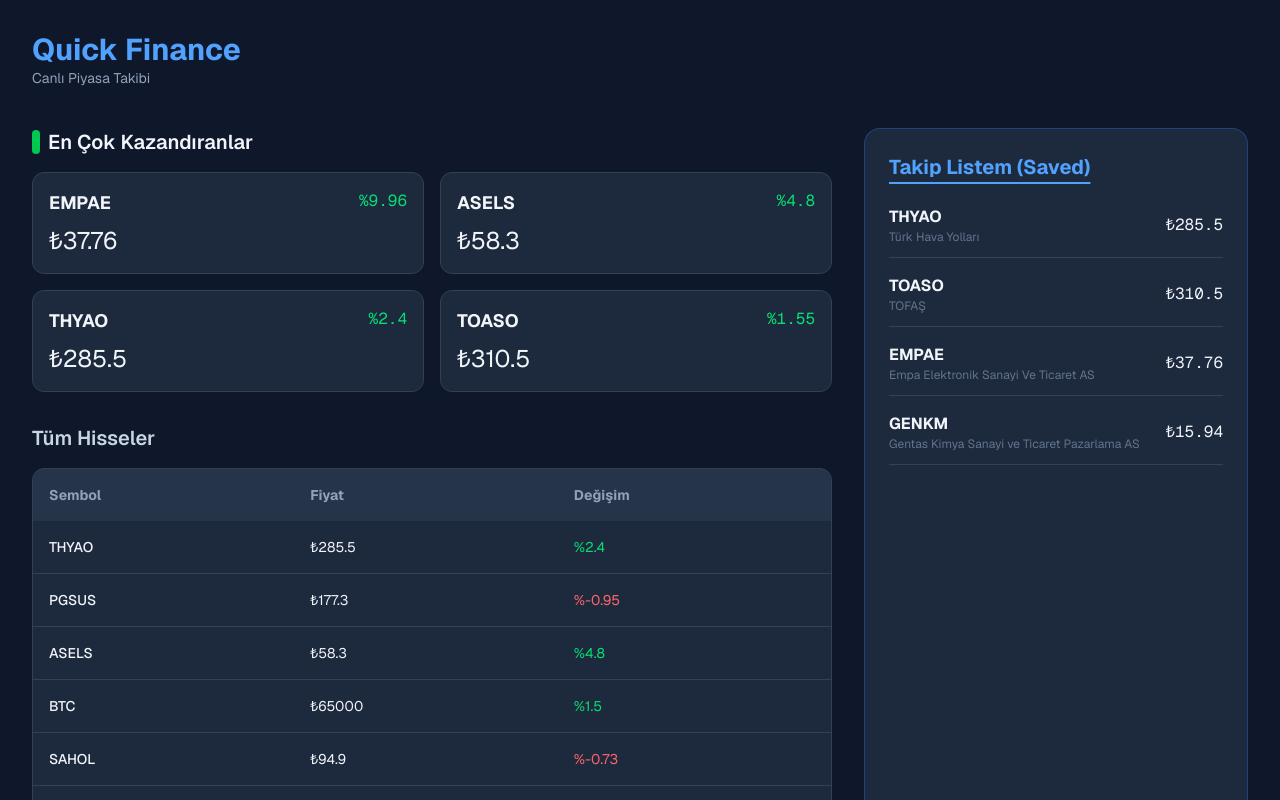
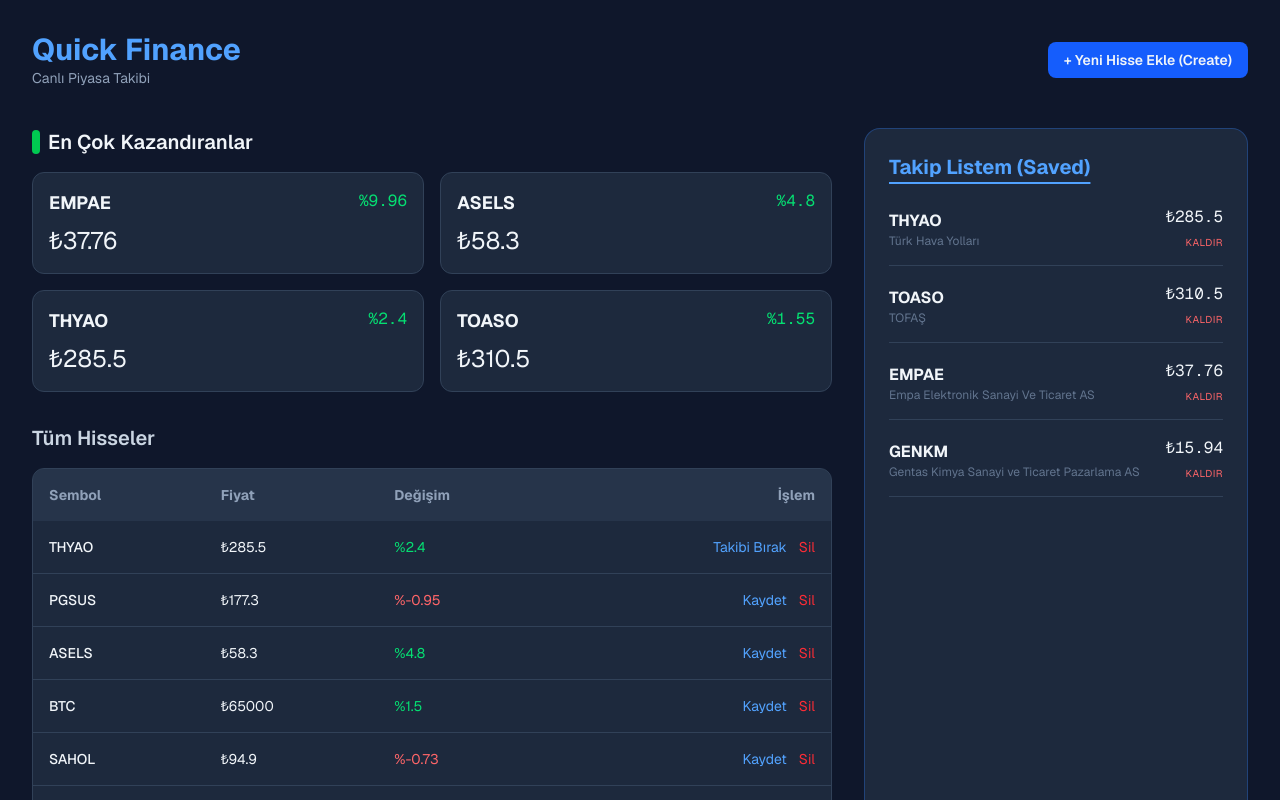
Before and after one commit to BerkaySarmasoglu/QuickFinance, a Next.js app: page / in a window 1280 px wide. Shown: the top 800 px of the page. Built offline with nearby package versions, Linux system fonts and the light colour scheme.

Commit message:
CRUD buttons added

```diff
--- a/app/page.tsx
+++ b/app/page.tsx
@@ -37,6 +37,9 @@
           <h1 className="text-3xl font-bold text-blue-400">Quick Finance</h1>
           <p className="text-slate-400 text-sm">Canlı Piyasa Takibi</p>
         </div>
+        <button className="bg-blue-600 hover:bg-blue-500 px-4 py-2 rounded-lg text-sm font-semibold transition">
+          + Yeni Hisse Ekle (Create)
+        </button>
       </header>
 
       <div className="grid grid-cols-1 lg:grid-cols-3 gap-8">
@@ -72,6 +75,7 @@
                     <th className="p-4">Sembol</th>
                     <th className="p-4">Fiyat</th>
                     <th className="p-4">Değişim</th>
+                    <th className="p-4 text-right">İşlem</th>
                   </tr>
                 </thead>
                 <tbody className="divide-y divide-slate-700">
@@ -81,6 +85,12 @@
                       <td className="p-4">₺{share.price}</td>
                       <td className={`p-4 ${share.change > 0 ? 'text-green-400' : 'text-red-400'}`}>
                         %{share.change}
+                      </td>
+                      <td className="p-4 text-right space-x-3">
+                        <button onClick={() => toggleSave(share.id)} className="text-blue-400 hover:underline">
+                          {share.isSaved ? 'Takibi Bırak' : 'Kaydet'}
+                        </button>
+                        <button onClick={() => removeShare(share.id)} className="text-red-500 hover:text-red-300">Sil</button>
                       </td>
                     </tr>
                   ))}
@@ -105,7 +115,7 @@
                   </div>
                   <div className="text-right">
                     <p className="font-mono">₺{share.price}</p>
-
+                    <button onClick={() => toggleSave(share.id)} className="text-[10px] text-red-400 uppercase tracking-wider">Kaldır</button>
                   </div>
                 </div>
               ))}
```
